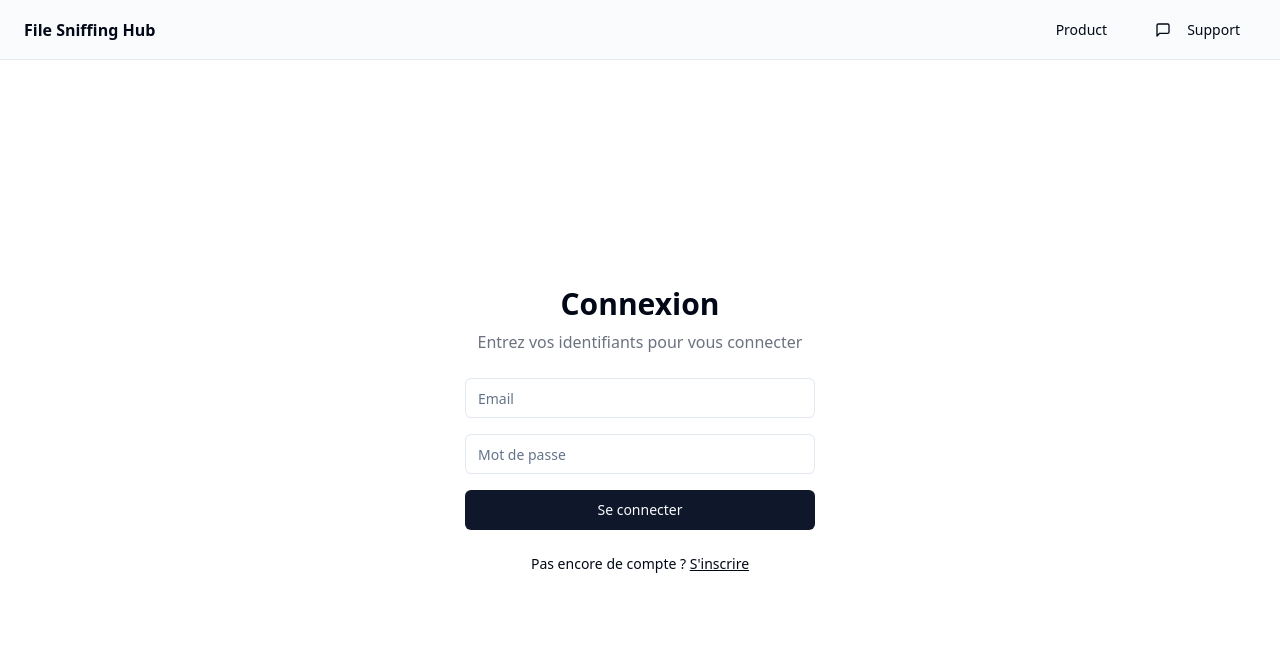
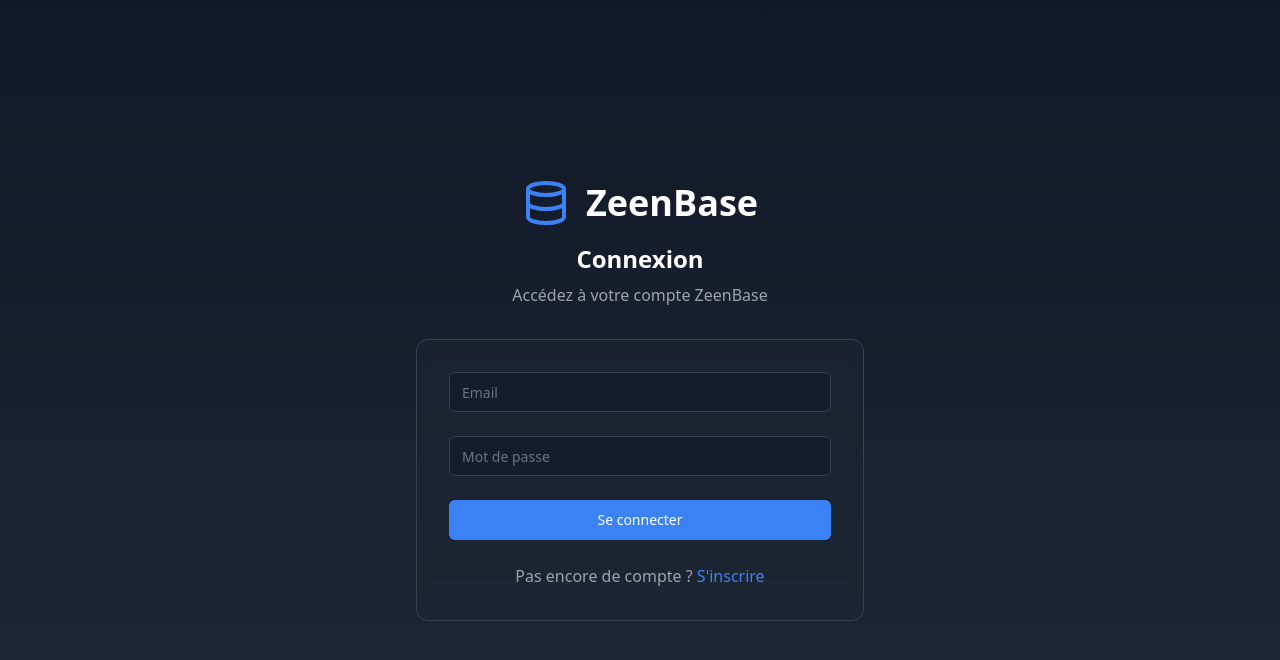
Before and after one commit to Aqxyy/file-sniffing-hub-74-24fcb21f, a React (Vite) app: page /login in a window 1280 px wide. Shown: the top 660 px of the page. Built offline with nearby package versions, Linux system fonts and the light colour scheme.

Commit message:
Reverted to edit 6d946480-aee0-4671-84f9-bf5c940b0d4c: "Run reviewed SQL code
[skip gpt_engineer]"

```diff
--- a/src/App.tsx
+++ b/src/App.tsx
@@ -6,7 +6,6 @@ import { BrowserRouter, Routes, Route, Navigate } from "react-router-dom";
 import { AuthProvider } from "./contexts/AuthContext";
 import Index from "./pages/Index";
 import Product from "./pages/Product";
-import Help from "./pages/Help";
 import Login from "./pages/Login";
 import Signup from "./pages/Signup";
 import { useAuth } from "./contexts/AuthContext";
@@ -26,6 +25,7 @@ const ProtectedRoute = ({ children }: { children: React.ReactNode }) => {
     return <Navigate to="/login" />;
   }
 
+  // Check if email is verified
   if (!user.email_confirmed_at) {
     toast.error("Veuillez vérifier votre email avant d'accéder au site");
     return <Navigate to="/login" />;
@@ -34,7 +34,7 @@ const ProtectedRoute = ({ children }: { children: React.ReactNode }) => {
   return <>{children}</>;
 };
 
-// Public Route Component
+// Public Route Component (redirects to home if already logged in)
 const PublicRoute = ({ children }: { children: React.ReactNode }) => {
   const { user, loading } = useAuth();
 
@@ -65,14 +65,6 @@ const AppRoutes = () => {
         element={
           <ProtectedRoute>
             <Product />
-          </ProtectedRoute>
-        }
-      />
-      <Route
-        path="/help"
-        element={
-          <ProtectedRoute>
-            <Help />
           </ProtectedRoute>
         }
       />
--- a/src/pages/Help.tsx
+++ /dev/null
@@ -1,31 +0,0 @@
-import { Button } from "@/components/ui/button";
-import { MessageSquare } from "lucide-react";
-
-const Help = () => {
-  const discordLink = "https://discord.gg/votre-lien-discord"; // Remplacez par votre lien Discord
-
-  return (
-    <div className="min-h-screen bg-gradient-to-b from-gray-900 to-gray-800 py-12 px-4">
-      <div className="max-w-4xl mx-auto text-center">
-        <h1 className="text-3xl font-bold text-white mb-8">Support</h1>
-
-        <div className="bg-gray-800/50 backdrop-blur-sm rounded-2xl p-8 border border-gray-700">
-          <h2 className="text-2xl font-semibold text-white mb-6">Besoin d'aide ?</h2>
-          <p className="text-gray-300 mb-8">
-            Rejoignez notre communauté Discord pour obtenir de l'aide et discuter avec d'autres utilisateurs.
-          </p>
-
-          <Button
-            onClick={() => window.open(discordLink, '_blank')}
-            className="bg-[#5865F2] hover:bg-[#4752C4] text-white px-6 py-2"
-          >
-            <MessageSquare className="mr-2" />
-            Rejoindre Discord
-          </Button>
-        </div>
-      </div>
-    </div>
-  );
-};
-
-export default Help;
--- a/src/pages/Login.tsx
+++ b/src/pages/Login.tsx
@@ -1,96 +1,91 @@
 import { useState } from "react";
-import { useNavigate, Link } from "react-router-dom";
+import { motion } from "framer-motion";
 import { Button } from "@/components/ui/button";
 import { Input } from "@/components/ui/input";
+import { Link } from "react-router-dom";
+import { toast } from "sonner";
+import { Database } from "lucide-react";
 import { useAuth } from "@/contexts/AuthContext";
-import { toast } from "sonner";
-import { MessageSquare } from "lucide-react";
 
-export default function Login() {
-  const navigate = useNavigate();
-  const { signIn } = useAuth();
+const Login = () => {
   const [email, setEmail] = useState("");
   const [password, setPassword] = useState("");
-  const [loading, setLoading] = useState(false);
+  const [isLoading, setIsLoading] = useState(false);
+  const { signIn } = useAuth();
 
-  const handleSubmit = async (e: React.FormEvent) => {
+  const handleLogin = async (e: React.FormEvent) => {
     e.preventDefault();
-    setLoading(true);
-
+    setIsLoading(true);
     try {
-      const { error } = await signIn(email, password);
-      if (error) throw error;
-      navigate("/");
+      await signIn(email, password);
+      toast.success("Connexion réussie");
     } catch (error: any) {
-      toast.error(error.message);
+      console.error("Login error:", error);
+      toast.error(error.message || "Erreur lors de la connexion");
     } finally {
-      setLoading(false);
+      setIsLoading(false);
     }
   };
 
   return (
-    <div className="flex min-h-screen flex-col">
-      <header className="flex h-14 items-center gap-4 border-b bg-muted/40 px-6 lg:h-[60px]">
-        <div className="flex flex-1 items-center gap-2">
-          <Link className="font-semibold" to="/">
-            File Sniffing Hub
-          </Link>
+    <div className="min-h-screen bg-gradient-to-b from-gray-900 to-gray-800 flex items-center justify-center p-4">
+      <motion.div
+        initial={{ opacity: 0, y: 20 }}
+        animate={{ opacity: 1, y: 0 }}
+        className="w-full max-w-md"
+      >
+        <div className="text-center mb-8">
+          <div className="flex items-center justify-center gap-4 mb-4">
+            <Database className="w-12 h-12 text-blue-500" />
+            <h1 className="text-4xl font-bold text-white">ZeenBase</h1>
+          </div>
+          <h2 className="text-2xl font-semibold text-white mb-2">Connexion</h2>
+          <p className="text-gray-400">Accédez à votre compte ZeenBase</p>
         </div>
-        <div className="flex items-center gap-4">
-          <Link to="/product">
-            <Button variant="ghost">Product</Button>
-          </Link>
-          <Link to="/help">
-            <Button variant="ghost">
-              <MessageSquare className="mr-2 h-4 w-4" />
-              Support
+
+        <div className="bg-gray-800/30 backdrop-blur-sm p-8 rounded-xl border border-gray-700">
+          <form onSubmit={handleLogin} className="space-y-6">
+            <div>
+              <Input
+                type="email"
+                placeholder="Email"
+                value={email}
+                onChange={(e) => setEmail(e.target.value)}
+                className="w-full bg-gray-900/50 border-gray-700 text-white placeholder:text-gray-500"
+                required
+              />
+            </div>
+            <div>
+              <Input
+                type="password"
+                placeholder="Mot de passe"
+                value={password}
+                onChange={(e) => setPassword(e.target.value)}
+                className="w-full bg-gray-900/50 border-gray-700 text-white placeholder:text-gray-500"
+                required
+              />
+            </div>
+            <Button
+              type="submit"
+              className="w-full bg-blue-500 hover:bg-blue-600 text-white"
+              disabled={isLoading}
+            >
+              {isLoading ? "Connexion..." : "Se connecter"}
             </Button>
-          </Link>
-        </div>
-      </header>
-      <main className="flex-1">
-        <div className="container flex items-center justify-center min-h-[calc(100vh-60px)]">
-          <div className="w-full max-w-[350px] space-y-6">
-            <div className="space-y-2 text-center">
-              <h1 className="text-3xl font-bold">Connexion</h1>
-              <p className="text-gray-500 dark:text-gray-400">
-                Entrez vos identifiants pour vous connecter
-              </p>
-            </div>
-            <form onSubmit={handleSubmit} className="space-y-4">
-              <div className="space-y-2">
-                <Input
-                  id="email"
-                  placeholder="Email"
-                  required
-                  type="email"
-                  value={email}
-                  onChange={(e) => setEmail(e.target.value)}
-                />
-              </div>
-              <div className="space-y-2">
-                <Input
-                  id="password"
-                  placeholder="Mot de passe"
-                  required
-                  type="password"
-                  value={password}
-                  onChange={(e) => setPassword(e.target.value)}
-                />
-              </div>
-              <Button className="w-full" type="submit" disabled={loading}>
-                {loading ? "Connexion..." : "Se connecter"}
-              </Button>
-            </form>
-            <div className="text-center text-sm">
+          </form>
+
+          <div className="mt-6 text-center">
+            <p className="text-gray-400">
               Pas encore de compte ?{" "}
-              <Link className="underline" to="/signup">
+              <Link to="/signup" className="text-blue-500 hover:underline">
                 S'inscrire
               </Link>
-            </div>
+            </p>
           </div>
         </div>
-      </main>
+      </motion.div>
     </div>
   );
-}
+};
+
+export default Login;
```
